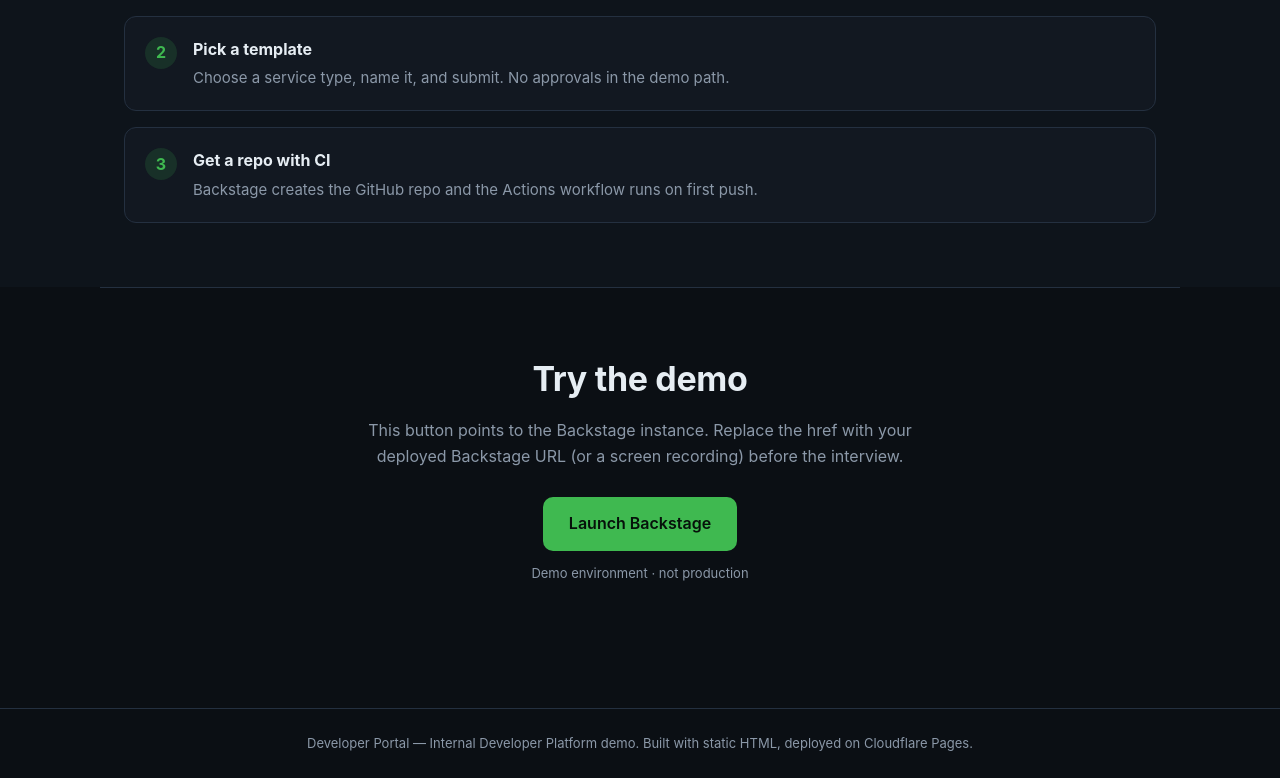
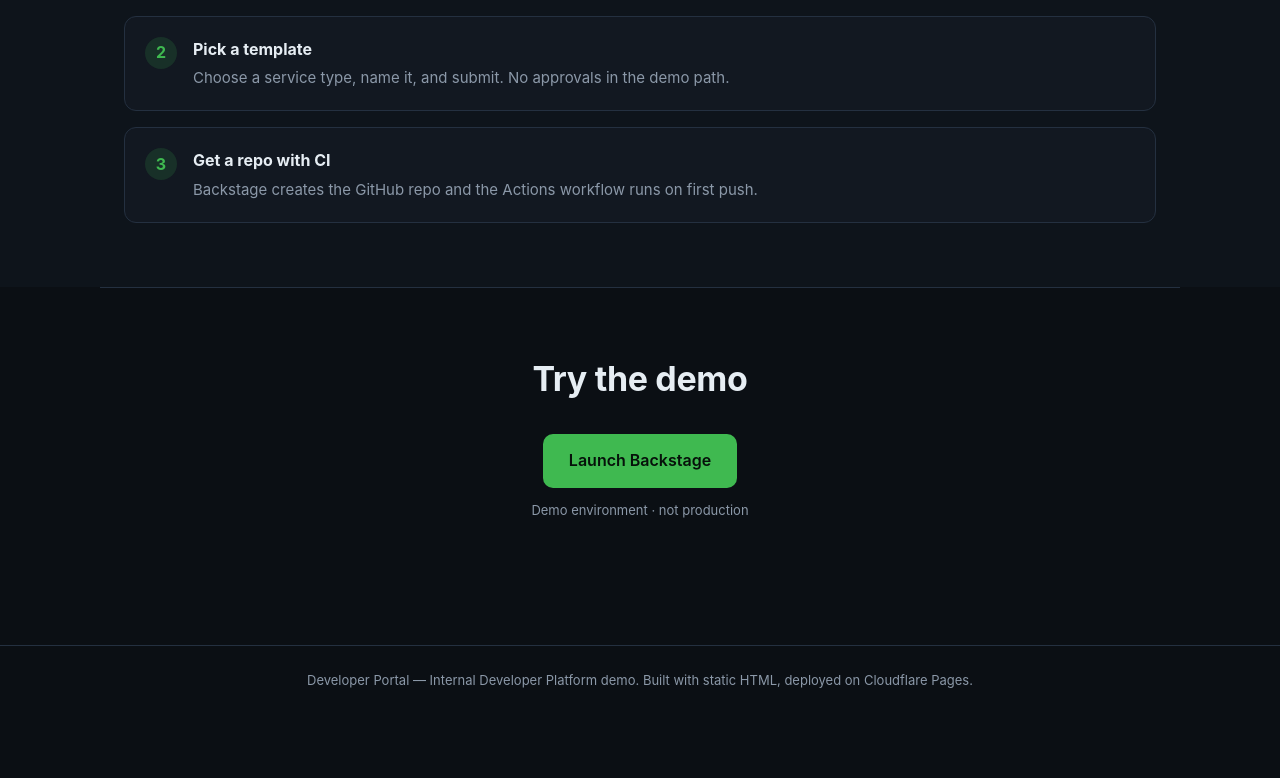
Before and after one commit to ahamed338/developer-portal, a plain HTML site: page index.html in a window 1280 px wide. Shown: the part 1381-2159 px from the top of the page. After the commit the page ends 2095 px from the top, so only its background shows below. Drawn offline with Linux system fonts and the light colour scheme.

Commit message:
Update demo section in index.html
Removed placeholder text for Backstage URL in demo section.

```diff
--- a/index.html
+++ b/index.html
@@ -108,8 +108,7 @@
     <section id="demo" class="section cta">
       <h2>Try the demo</h2>
       <p>
-        This button points to the Backstage instance. Replace the href with your
-        deployed Backstage URL (or a screen recording) before the interview.
+
       </p>
       <a class="btn btn-primary btn-lg" href="http://localhost:3000" id="backstage-link">Launch Backstage</a>
       <p class="note">Demo environment · not production</p>
```
